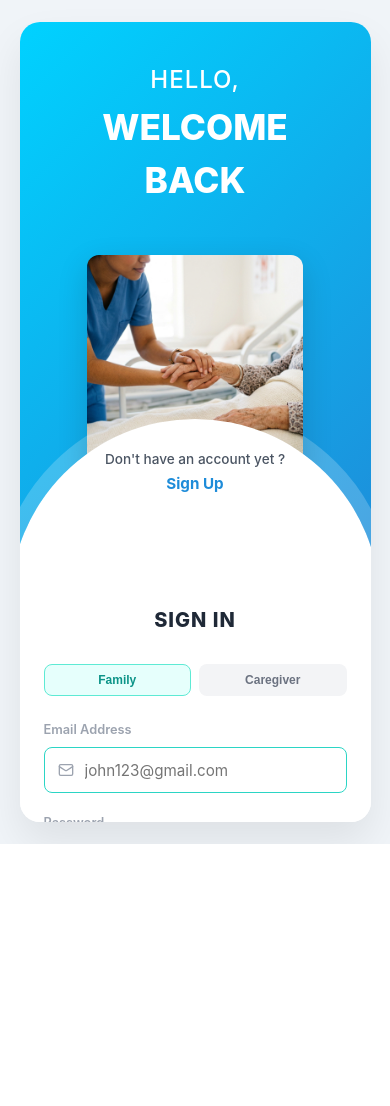
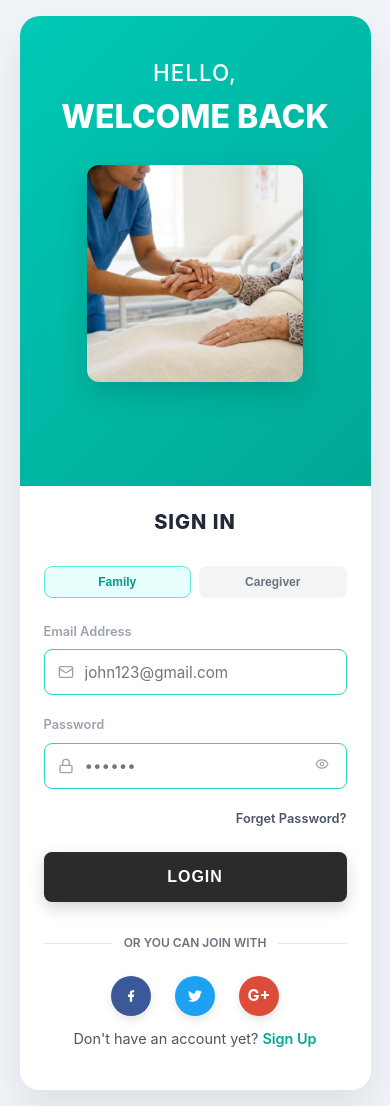
Before and after one commit to dilshandevxx/FamilyCare-Univercity-Project, a React app in the folder frontend/: page /login in a window 390 px wide. Before the commit the page ends 844 px from the top, so only its background shows below. Built offline with nearby package versions, Linux system fonts and the light colour scheme; no server answers; the HTML template or start-up script is replaced by a standard one.

Commit message:
Enhance login page design and functionality

```diff
--- a/frontend/src/pages/public/Login/Login.css
+++ b/frontend/src/pages/public/Login/Login.css
@@ -275,20 +275,19 @@
 .login-right {
   width: 60%;
   flex: none;
-  background: linear-gradient(135deg, #00d2ff 0%, #1e8cd9 100%);
-  /* Vibrant teal to blue gradient */
+  background: linear-gradient(135deg, #00C9B5 0%, #00A896 100%);
   position: relative;
   display: flex;
   flex-direction: column;
   align-items: center;
-  padding: 4rem 3rem 3rem 3rem;
+  padding: 2.5rem 2rem 2rem 2rem;
   color: white;
   text-align: center;
   overflow: hidden;
 }
 
 .login-right-title {
-  font-size: 1.5rem;
+  font-size: 1.4rem;
   font-weight: 500;
   letter-spacing: 1px;
   margin-bottom: 0.2rem;
@@ -297,68 +296,78 @@
 }
 
 .login-right-subtitle {
-  font-size: 2.2rem;
+  font-size: 2rem;
   font-weight: 800;
-  margin-bottom: 3rem;
+  margin-bottom: 1.5rem;
   position: relative;
   z-index: 2;
 }
 
 .login-right-image {
-  max-width: 75%;
+  max-width: 55%;
+  max-height: 250px;
+  object-fit: cover;
   height: auto;
   position: relative;
   z-index: 2;
   border-radius: 12px;
   box-shadow: 0 10px 30px rgba(0, 0, 0, 0.15);
-  margin-bottom: 2rem;
+  margin-bottom: 1.5rem;
 }
 
-/* Bottom Arc for "Sign Up" */
-.login-bottom-arc-ring {
-  position: absolute;
-  bottom: -150px;
-  left: 50%;
-  transform: translateX(-50%);
-  width: 300px;
-  height: 300px;
-  border-radius: 50%;
-  border: 15px solid rgba(255, 255, 255, 0.2);
-  z-index: 1;
-}
-
-.login-bottom-arc {
-  position: absolute;
-  bottom: -135px;
-  left: 50%;
-  transform: translateX(-50%);
-  width: 270px;
-  height: 270px;
-  background-color: white;
-  border-radius: 50%;
+/* Glassmorphism bottom footer */
+.login-signup-footer {
+  margin-top: auto;
+  position: relative;
   z-index: 2;
   display: flex;
   flex-direction: column;
   align-items: center;
-  padding-top: 30px;
-  /* Position text near top of the circle */
+  gap: 6px;
+  background: rgba(255, 255, 255, 0.12);
+  border: 1px solid rgba(255, 255, 255, 0.22);
+  padding: 1rem 2rem;
+  border-radius: 16px;
+  width: 80%;
+  backdrop-filter: blur(10px);
+  box-shadow: 0 8px 32px 0 rgba(0, 0, 0, 0.08);
 }
 
 .login-signup-text {
   font-size: 0.85rem;
-  color: #4b5563;
+  color: rgba(255, 255, 255, 0.9);
   font-weight: 500;
-  margin-bottom: 4px;
 }
 
 .login-signup-link {
   font-size: 0.95rem;
   font-weight: 700;
-  color: #1e8cd9;
+  color: #ffffff;
+  text-decoration: none;
+  border-bottom: 1.5px solid rgba(255, 255, 255, 0.4);
+  padding-bottom: 2px;
+  transition: all 0.2s ease;
+}
+
+.login-signup-link:hover {
+  color: #ffd29d;
+  border-color: #ffd29d;
   text-decoration: none;
 }
 
-.login-signup-link:hover {
+.login-footer {
+  display: none;
+  font-size: 0.9rem;
+  color: #4b5563;
+  text-align: center;
+  margin-top: 1rem;
+}
+.login-footer a {
+  color: var(--color-primary);
+  font-weight: 600;
+  text-decoration: none;
+}
+.login-footer a:hover {
   text-decoration: underline;
 }
 
@@ -422,6 +431,8 @@
     flex-direction: column;
     max-width: 500px;
     height: auto;
+    max-height: none;
+    min-height: unset;
   }
 
   .login-left {
@@ -445,16 +456,12 @@
     max-width: 60%;
   }
 
-  .login-bottom-arc-ring {
-    bottom: -220px;
-    width: 400px;
-    height: 400px;
+  .login-signup-footer {
+    display: none !important;
   }
 
-  .login-bottom-arc {
-    bottom: -205px;
-    width: 370px;
-    height: 370px;
+  .login-footer {
+    display: block;
   }
 }
 
--- a/frontend/src/pages/public/Login/Login.jsx
+++ b/frontend/src/pages/public/Login/Login.jsx
@@ -182,6 +182,9 @@ const Login = () => {
             </form>
           )}
 
+          <p className="login-footer" style={{ marginTop: '0.75rem' }}>
+            Don't have an account yet? <Link to="/register">Sign Up</Link>
+          </p>
         </div>
 
         {/* ── RIGHT PANEL (BANNER) ── */}
@@ -191,10 +194,8 @@ const Login = () => {
 
           <img src={nurseImage} alt="Welcome illustration" className="login-right-image" />
 
-          {/* Bottom circular "Sign Up" cutout */}
-          <div className="login-bottom-arc-ring"></div>
-          <div className="login-bottom-arc">
-            <span className="login-signup-text">Don't have an account yet ?</span>
+          <div className="login-signup-footer">
+            <span className="login-signup-text">Don't have an account yet?</span>
             <Link to="/register" className="login-signup-link">Sign Up</Link>
           </div>
         </div>
```
